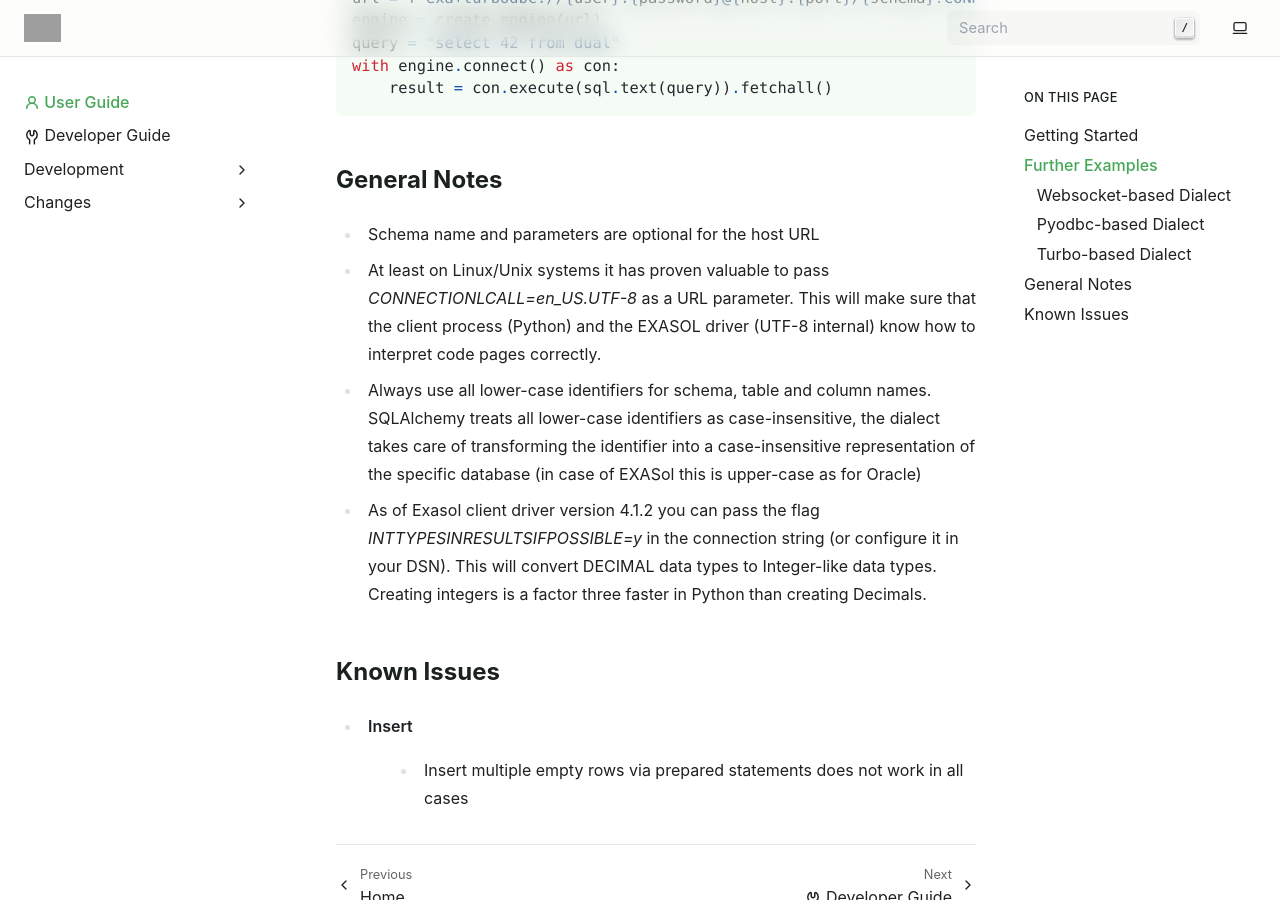
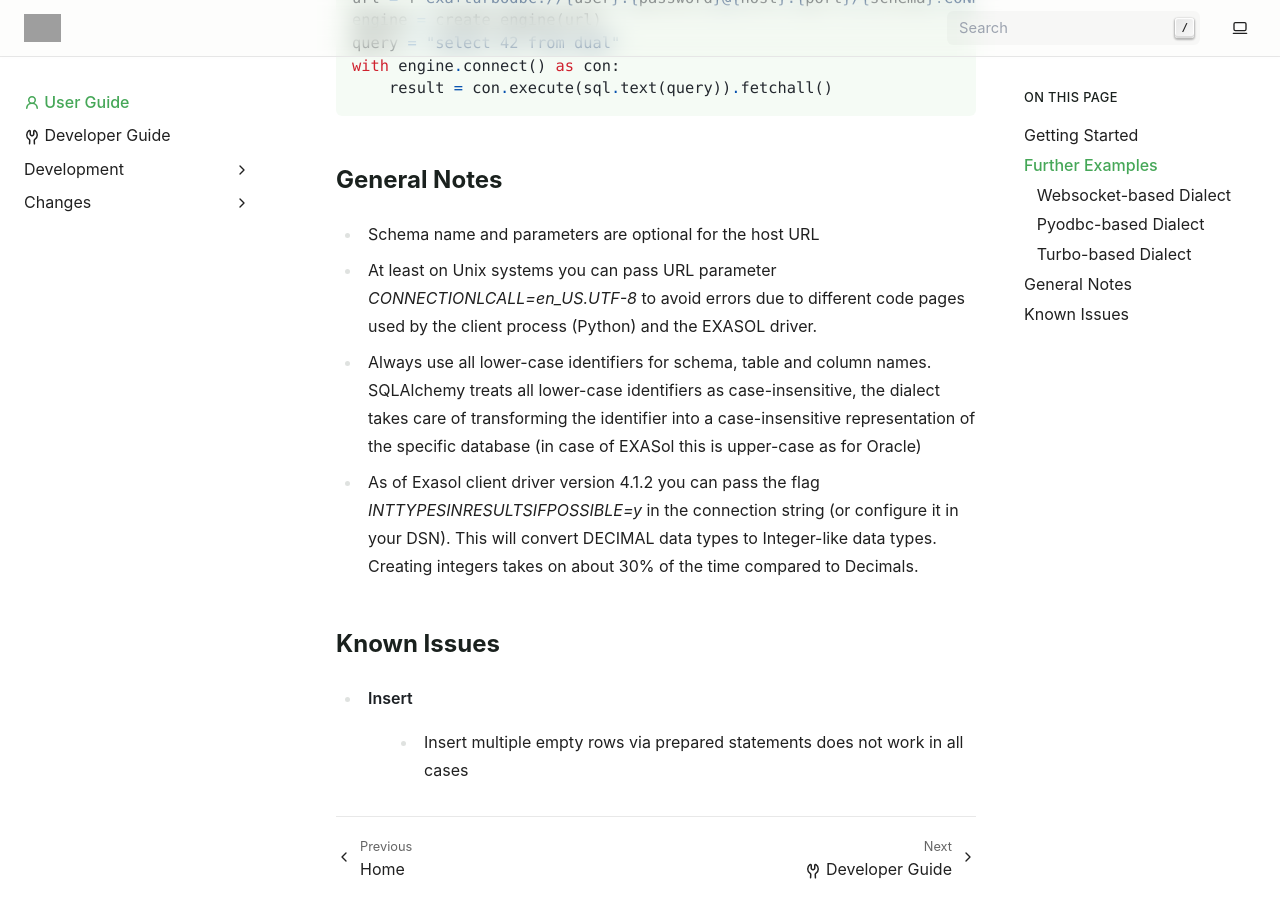
Before and after one commit to exasol/sqlalchemy-exasol, a Sphinx documentation site: the page built from doc/user_guide.rst, in a window 1280 px wide and 900 px high, scrolled down 3556 px. Built offline with Sphinx 7.4.7, drawn with Linux system fonts in a browser that asks for light colours; pages that are not in the unit, such as notebooks, are missing from menus; some of the changed text lies outside the part shown; grey boxes are pictures that could not be loaded.

Commit message:
Apply changes per review

```diff
--- a/doc/user_guide.rst
+++ b/doc/user_guide.rst
@@ -6,7 +6,7 @@
 SQLAlchemy-Exasol is a dialect extension for SQLAlchemy, implementing support for Exasol databases.
 
 .. note::
-    For more details on SQLAlchemy, please consult it's `documentation <https://docs.sqlalchemy.org/en/14/>`_.
+    For more details on SQLAlchemy, please consult its `documentation <https://docs.sqlalchemy.org/en/14/>`_.
 
 Getting Started
 ~~~~~~~~~~~~~~~
@@ -33,10 +33,10 @@
         port = "8563
         schema = "my_schema"
 
-        # At least on Linux/Unix systems it has proven valuable to pass
-        # `CONNECTIONLCALL=en_US.UTF-8` as a URL parameter. This will
-        # make sure that the client process (Python) and the EXASOL
-        # driver (UTF-8 internal) know how to interpret code pages correctly.
+        # At least on Unix systems you can pass URL parameter
+        # `CONNECTIONLCALL=en_US.UTF-8` to avoid errors
+        # due to different code pages used by the client process (Python)
+        # and the EXASOL driver.
         url = f"exa+websocket://{user}:{password}@{host}:{port}/{schema}?CONNECTIONLCALL=en_US.UTF-8"
         engine = create_engine(url)
 
@@ -94,7 +94,7 @@
     ATTENTION:
     In terms of security it is NEVER a good idea to disable certificate validation!
     In rare cases, it may be handy for non-security related reasons.
-    That said, if you are not a 100% sure about your scenario, stick with the secure defaults.
+    That said, if you are not 100% sure about your scenario, stick with the secure defaults.
     In most cases, having a valid fingerprint, certificate and/or configuring the truststore(s)
     appropriately is the best/correct solution.
     """
@@ -165,9 +165,9 @@
 ~~~~~~~~~~~~~
 
 - Schema name and parameters are optional for the host URL
-- At least on Linux/Unix systems it has proven valuable to pass `CONNECTIONLCALL=en_US.UTF-8` as a URL parameter. This will make sure that the client process (Python) and the EXASOL driver (UTF-8 internal) know how to interpret code pages correctly.
+- At least on Unix systems you can pass URL parameter `CONNECTIONLCALL=en_US.UTF-8` to avoid errors due to different code pages used by the client process (Python) and the EXASOL driver.
 - Always use all lower-case identifiers for schema, table and column names. SQLAlchemy treats all lower-case identifiers as case-insensitive, the dialect takes care of transforming the identifier into a case-insensitive representation of the specific database (in case of EXASol this is upper-case as for Oracle)
-- As of Exasol client driver version 4.1.2 you can pass the flag `INTTYPESINRESULTSIFPOSSIBLE=y` in the connection string (or configure it in your DSN). This will convert DECIMAL data types to Integer-like data types. Creating integers is a factor three faster in Python than creating Decimals.
+- As of Exasol client driver version 4.1.2 you can pass the flag `INTTYPESINRESULTSIFPOSSIBLE=y` in the connection string (or configure it in your DSN). This will convert DECIMAL data types to Integer-like data types. Creating integers takes on about 30% of the time compared to Decimals.
 
 Known Issues
 ~~~~~~~~~~~~
```
Also changed, not shown: doc/changes/changes_5.2.0.md (+2 -2 lines).
